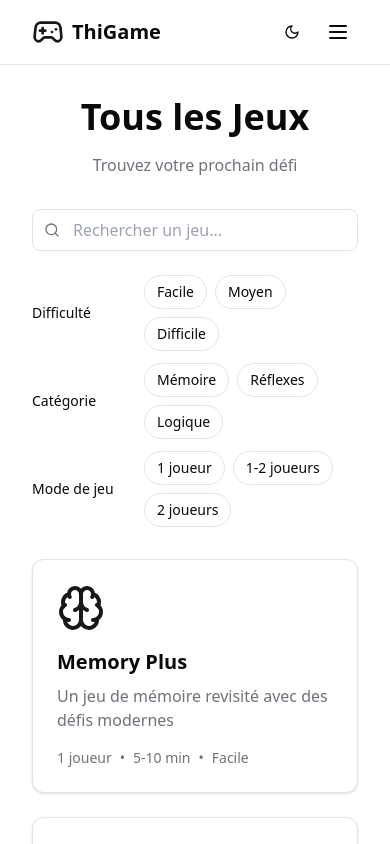
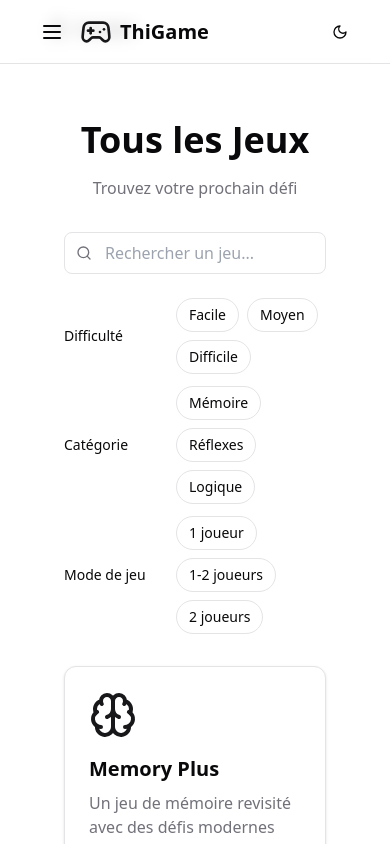
Before and after one commit to ThibaultG94/thigame, a React (Vite) app: page /games in a window 390 px wide. Shown: the top 844 px of the page. Built offline with nearby package versions, Linux system fonts and the light colour scheme.

Commit message:
Suppression du composant Navbar et réorganisation des routes dans App.jsx. Ajout de nouvelles pages pour le leaderboard et à propos.

```diff
--- a/src/App.jsx
+++ b/src/App.jsx
@@ -3,21 +3,28 @@ import { ThemeProvider } from "./components/theme";
 import Home from "./pages/Home";
 import Games from "./pages/Games";
 import MemoryPlus from "./games/memory-plus";
+import RootLayout from "./components/layout/RootLayout";
 
 // Pages temporaires pour les jeux (on peut les développer plus tard)
 const SpeedMatch = () => <h1 className="text-3xl font-bold">Speed Match</h1>;
 const Puzzle = () => <h1 className="text-3xl font-bold">Puzzle Quest</h1>;
+const Leaderboard = () => <h1 className="text-3xl font-bold">Leaderboard</h1>;
+const About = () => <h1 className="text-3xl font-bold">À propos</h1>;
 
 function App() {
   return (
     <ThemeProvider>
       <Router>
         <Routes>
-          <Route path="/" element={<Home />} />
-          <Route path="/games" element={<Games />} />
-          <Route path="/games/memory" element={<MemoryPlus />} />
-          <Route path="/games/speed-match" element={<SpeedMatch />} />
-          <Route path="/games/puzzle" element={<Puzzle />} />
+          <Route element={<RootLayout />}>
+            <Route path="/" element={<Home />} />
+            <Route path="/games" element={<Games />} />
+            <Route path="/games/memory" element={<MemoryPlus />} />
+            <Route path="/games/speed-match" element={<SpeedMatch />} />
+            <Route path="/games/puzzle" element={<Puzzle />} />
+            <Route path="/leaderboard" element={<Leaderboard />} />
+            <Route path="/about" element={<About />} />
+          </Route>
         </Routes>
       </Router>
     </ThemeProvider>
--- a/src/components/Navbar.jsx
+++ /dev/null
@@ -1,75 +0,0 @@
-import { Gamepad2, Menu, X } from "lucide-react";
-import { useState } from "react";
-import { useNavigate } from "react-router-dom";
-import { Button } from "./ui/button";
-import { ThemeToggle } from "./theme";
-
-export function Navbar() {
-    const [isMenuOpen, setIsMenuOpen] = useState(false);
-    const navigate = useNavigate();
-
-    return (
-        <nav className="sticky top-0 z-50 border-b bg-background/95 backdrop-blur supports-[backdrop-filter]:bg-background/60">
-            <div className="container flex h-16 items-center justify-between">
-                <div className="flex items-center gap-2 cursor-pointer" onClick={() => navigate("/")}>
-                    <Gamepad2 className="w-8 h-8 text-primary" />
-                    <span className="text-xl font-bold">ThiGame</span>
-                </div>
-
-                {/* Desktop menu */}
-                <div className="hidden lg:flex items-center gap-6">
-                    <Button
-                        variant="ghost"
-                        className="text-base"
-                        onClick={() => navigate("/games")}>
-                            Tous les jeux
-                    </Button>
-                    <Button
-                        variant="ghost"
-                        className="text-base"
-                        onClick={() => navigate('/about')}>
-                            À propos
-                    </Button>
-                    <ThemeToggle />
-                </div>
-
-                {/* Mobile */}
-                <div className="flex items-center gap-2 lg:hidden">
-                    <ThemeToggle />
-                    <Button
-                        variant="ghost"
-                        className="p-2"
-                        onClick={() => setIsMenuOpen(!isMenuOpen)}>
-                            {isMenuOpen ? <X /> : <Menu />}
-                    </Button>
-                </div>
-
-                {/* Mobile menu */}
-                {isMenuOpen && (
-                    <div className="absolute top-full left-0 right-0 bg-background border-b py-4 lg:hidden">
-                        <div className="container space-y-4">
-                            <Button
-                                variant="ghost"
-                                className="w-full justify-start"
-                                onClick={() => {
-                                navigate('/games');
-                                setIsMenuOpen(false);
-                                }}>
-                                    Tous les jeux
-                            </Button>
-                            <Button
-                                variant="ghost"
-                                className="w-full justify-start"
-                                onClick={() => {
-                                navigate('/about');
-                                setIsMenuOpen(false);
-                                }}>
-                                    À propos
-                            </Button>
-                        </div>
-                    </div>
-                )}
-            </div>
-        </nav>
-    );
-}
--- a/src/components/layout/RootLayout.jsx
+++ b/src/components/layout/RootLayout.jsx
@@ -1,89 +1,146 @@
-import React, { useState } from 'react';
-import { Link, Outlet } from 'react-router-dom';
-import { Gamepad2, Trophy, User, Menu, X, Home } from 'lucide-react';
-import { cn } from '@/utils/cn';
+import { useState, useEffect } from "react";
+import { Link, useNavigate, useLocation, Outlet } from "react-router-dom";
+import {
+  Gamepad2,
+  Home,
+  Trophy,
+  User,
+  Menu,
+  X,
+  Settings,
+  LayoutGrid,
+} from "lucide-react";
+import { ThemeToggle } from "@/components/theme";
+import { cn } from "@/utils/cn";
+import { Button } from "@/components/ui/button";
 
 const RootLayout = () => {
+  // État pour la gestion de la sidebar et de la navigation mobile
   const [isSidebarOpen, setSidebarOpen] = useState(false);
+  const location = useLocation();
+  const navigate = useNavigate();
 
+  // Fermeture automatique de la sidebar sur mobile lors des changements de route
+  useEffect(() => {
+    if (window.innerWidth < 768) {
+      setSidebarOpen(false);
+    }
+  }, [location]);
+
+  // Configuration centralisée de la navigation
   const navigation = [
-    { name: 'Accueil', to: '/', icon: Home },
-    { name: 'Jeux', to: '/games', icon: Gamepad2 },
-    { name: 'Classements', to: '/leaderboard', icon: Trophy },
-    { name: 'Profil', to: '/profile', icon: User },
+    {
+      name: "Accueil",
+      to: "/",
+      icon: Home,
+      description: "Retour à l'accueil",
+    },
+    {
+      name: "Jeux",
+      to: "/games",
+      icon: LayoutGrid,
+      description: "Découvrir tous les jeux",
+    },
+    {
+      name: "Classements",
+      to: "/leaderboard",
+      icon: Trophy,
+      description: "Voir les meilleurs scores",
+    },
+    {
+      name: "À propos",
+      to: "/about",
+      icon: User,
+      description: "En savoir plus",
+    },
   ];
 
   return (
     <div className="min-h-screen bg-background">
-      {/* Sidebar pour mobile */}
+      {/* Header principal - toujours visible */}
+      <header className="fixed top-0 z-50 w-full h-16 border-b bg-background/95 backdrop-blur supports-[backdrop-filter]:bg-background/60">
+        <div className="container h-full flex items-center justify-between">
+          {/* Logo et titre */}
+          <div className="flex items-center gap-2">
+            {/* Bouton menu sur mobile uniquement */}
+            <Button
+              variant="ghost"
+              size="icon"
+              className="md:hidden"
+              onClick={() => setSidebarOpen(!isSidebarOpen)}
+            >
+              {isSidebarOpen ? <X /> : <Menu />}
+            </Button>
+
+            <Link to="/" className="flex items-center gap-2">
+              <Gamepad2 className="h-8 w-8 text-primary" />
+              <span className="font-bold text-xl">ThiGame</span>
+            </Link>
+          </div>
+
+          {/* Navigation sur desktop */}
+          <div className="hidden md:flex items-center gap-6">
+            {navigation.map((item) => (
+              <Button
+                key={item.to}
+                variant="ghost"
+                className="text-base"
+                onClick={() => navigate(item.to)}
+              >
+                {item.name}
+              </Button>
+            ))}
+          </div>
+
+          {/* Bouton thème toujours visible */}
+          <ThemeToggle />
+        </div>
+      </header>
+
+      {/* Overlay mobile - s'affiche quand la sidebar est ouverte */}
       <div
         className={cn(
-          "fixed inset-0 z-50 bg-background/80 backdrop-blur-sm lg:hidden",
+          "fixed inset-0 z-40 bg-background/80 backdrop-blur-sm md:hidden",
           isSidebarOpen ? "block" : "hidden"
         )}
         onClick={() => setSidebarOpen(false)}
       />
 
-      {/* Sidebar */}
-      <aside
+      {/* Menu mobile */}
+      <div
         className={cn(
-          "fixed top-0 left-0 z-50 h-full w-72 border-r bg-background p-6 shadow-lg transition-transform duration-300 lg:transform-none",
-          isSidebarOpen ? "translate-x-0" : "-translate-x-full lg:translate-x-0"
+          "fixed top-16 left-0 right-0 z-40 bg-background border-b md:hidden",
+          "transform transition-transform duration-300 ease-in-out",
+          isSidebarOpen ? "translate-y-0" : "-translate-y-full"
         )}
       >
-        <div className="flex items-center justify-between mb-8">
-          <Link to="/" className="flex items-center space-x-2">
-            <Gamepad2 className="w-8 h-8 text-primary" />
-            <span className="text-2xl font-bold">ThiGame</span>
-          </Link>
-          <button
-            onClick={() => setSidebarOpen(false)}
-            className="lg:hidden"
-          >
-            <X className="w-6 h-6" />
-          </button>
-        </div>
-
-        <nav className="space-y-2">
+        <nav className="container py-4 space-y-2">
           {navigation.map((item) => {
             const Icon = item.icon;
             return (
-              <Link
-                key={item.name}
-                to={item.to}
-                className="flex items-center space-x-2 w-full p-3 rounded-lg hover:bg-accent hover:text-accent-foreground transition-colors"
+              <Button
+                key={item.to}
+                variant="ghost"
+                className="w-full justify-start gap-2"
+                onClick={() => {
+                  navigate(item.to);
+                  setSidebarOpen(false);
+                }}
               >
-                <Icon className="w-5 h-5" />
+                <Icon className="h-5 w-5" />
                 <span>{item.name}</span>
-              </Link>
+              </Button>
             );
           })}
         </nav>
-      </aside>
+      </div>
 
-      {/* Main content */}
-      <div className="lg:pl-72">
-        {/* Mobile header */}
-        <header className="sticky top-0 z-40 w-full border-b bg-background/95 backdrop-blur supports-[backdrop-filter]:bg-background/60 lg:hidden">
-          <div className="container flex h-14 items-center">
-            <button
-              onClick={() => setSidebarOpen(true)}
-              className="mr-2"
-            >
-              <Menu className="w-6 h-6" />
-            </button>
-            <Link to="/" className="flex items-center space-x-2">
-              <Gamepad2 className="w-6 h-6 text-primary" />
-              <span className="font-bold">ThiGame</span>
-            </Link>
-          </div>
-        </header>
-
-        {/* Page content */}
-        <main className="container p-6">
+      {/* Contenu principal */}
+      <main className="pt-16">
+        <div className="container py-6">
           <Outlet />
-        </main>
-      </div>
+        </div>
+      </main>
     </div>
   );
 };
--- a/src/games/memory-plus/index.jsx
+++ b/src/games/memory-plus/index.jsx
@@ -1,7 +1,6 @@
 import { Card } from "@/components/ui/card";
 import { Button } from "@/components/ui/button";
 import { Badge } from "@/components/ui/badge";
-import { Navbar } from "@/components/Navbar";
 import { useMemoryStore } from "./store";
 import { useMemoryGame } from "./hooks/useMemoryGame";
 import { Gamepad2, Swords, Brain, Timer } from "lucide-react";
@@ -114,7 +113,6 @@ export default function MemoryPlus() {
   // Affichage principal du jeu
   return (
     <div>
-      <Navbar />
       <div className="container h-[calc(100vh-4rem)] py-4 flex flex-col">
         {/* En-tête avec informations sur le niveau */}
         <div className="text-center space-y-2 mb-4">
--- a/src/pages/Games.jsx
+++ b/src/pages/Games.jsx
@@ -1,9 +1,8 @@
 import { useState } from "react";
 import { useNavigate } from "react-router-dom";
-import { Navbar } from "../components/Navbar";
 import { Brain, Dices, Search, Timer } from "lucide-react";
 import { Card, CardContent } from "../components/ui/card";
-import { cn } from '@/utils/cn';
+import { cn } from "@/utils/cn";
 
 const allGames = [
   {
@@ -15,7 +14,7 @@ const allGames = [
     time: "5-10 min",
     difficulty: "Facile",
     category: "Memory",
-        path: "/games/memory"
+    path: "/games/memory",
   },
   {
     id: 2,
@@ -26,7 +25,7 @@ const allGames = [
     time: "2-5 min",
     difficulty: "Moyen",
     category: "Réflexes",
-        path: "/games/speed-match"
+    path: "/games/speed-match",
   },
   {
     id: 3,
@@ -37,22 +36,24 @@ const allGames = [
     time: "10-15 min",
     difficulty: "Difficile",
     category: "Logique",
-        path: "/games/puzzle"
-      }
-]
+    path: "/games/puzzle",
+  },
+];
 
 function FilterSection({ title, options, value, onChange }) {
   return (
     <div className="flex gap-4 items-center">
       <span className="text-sm font-medium min-w-24">{title}</span>
       <div className="flex flex-wrap gap-2">
-          {options.map(option => (
+        {options.map((option) => (
           <button
             key={option}
-              onClick={() => onChange(value === option ? '' : option)}
+            onClick={() => onChange(value === option ? "" : option)}
             className={cn(
               "px-3 py-1.5 rounded-full text-sm border transition-all",
-                value === option ? "bg-primary text-primary-foreground" : "hover:bg-accent"
+              value === option
+                ? "bg-primary text-primary-foreground"
+                : "hover:bg-accent"
             )}
           >
             {option}
@@ -109,19 +110,21 @@ export default function Games() {
   const [category, setCategory] = useState("");
   const [playerMode, setPlayerMode] = useState("");
 
-    const filteredGames = allGames.filter(game => {
-        const matchesSearch = game.title.toLowerCase().includes(searchTerm.toLowerCase()) ||
+  const filteredGames = allGames.filter((game) => {
+    const matchesSearch =
+      game.title.toLowerCase().includes(searchTerm.toLowerCase()) ||
       game.description.toLowerCase().includes(searchTerm.toLowerCase());
     const matchesDifficulty = !difficulty || game.difficulty === difficulty;
     const matchesCategory = !category || game.category === category;
     const matchesPlayerMode = !playerMode || game.players === playerMode;
 
-        return matchesSearch && matchesDifficulty && matchesCategory && matchesPlayerMode;
+    return (
+      matchesSearch && matchesDifficulty && matchesCategory && matchesPlayerMode
+    );
   });
 
   return (
     <div>
-          <Navbar />
       <div className="container py-8 space-y-8">
         <div className="text-center">
           <h1 className="text-4xl font-bold mb-4">Tous les Jeux</h1>
@@ -145,19 +148,19 @@ export default function Games() {
           <div className="space-y-3 pt-2">
             <FilterSection
               title="Difficulté"
-                    options={['Facile', 'Moyen', 'Difficile']}
+              options={["Facile", "Moyen", "Difficile"]}
               value={difficulty}
               onChange={setDifficulty}
             />
             <FilterSection
               title="Catégorie"
-                    options={['Mémoire', 'Réflexes', 'Logique']}
+              options={["Mémoire", "Réflexes", "Logique"]}
               value={category}
               onChange={setCategory}
             />
             <FilterSection
               title="Mode de jeu"
-                    options={['1 joueur', '1-2 joueurs', '2 joueurs']}
+              options={["1 joueur", "1-2 joueurs", "2 joueurs"]}
               value={playerMode}
               onChange={setPlayerMode}
             />
@@ -166,7 +169,7 @@ export default function Games() {
 
         {/* Grille de jeux */}
         <div className="grid md:grid-cols-2 lg:grid-cols-3 gap-6">
-              {filteredGames.map(game => (
+          {filteredGames.map((game) => (
             <GameCard key={game.id} game={game} />
           ))}
         </div>
```
Also changed, not shown: src/pages/Home.jsx (+30 -24 lines). Lines whose indentation alone changed are shown as unchanged.
